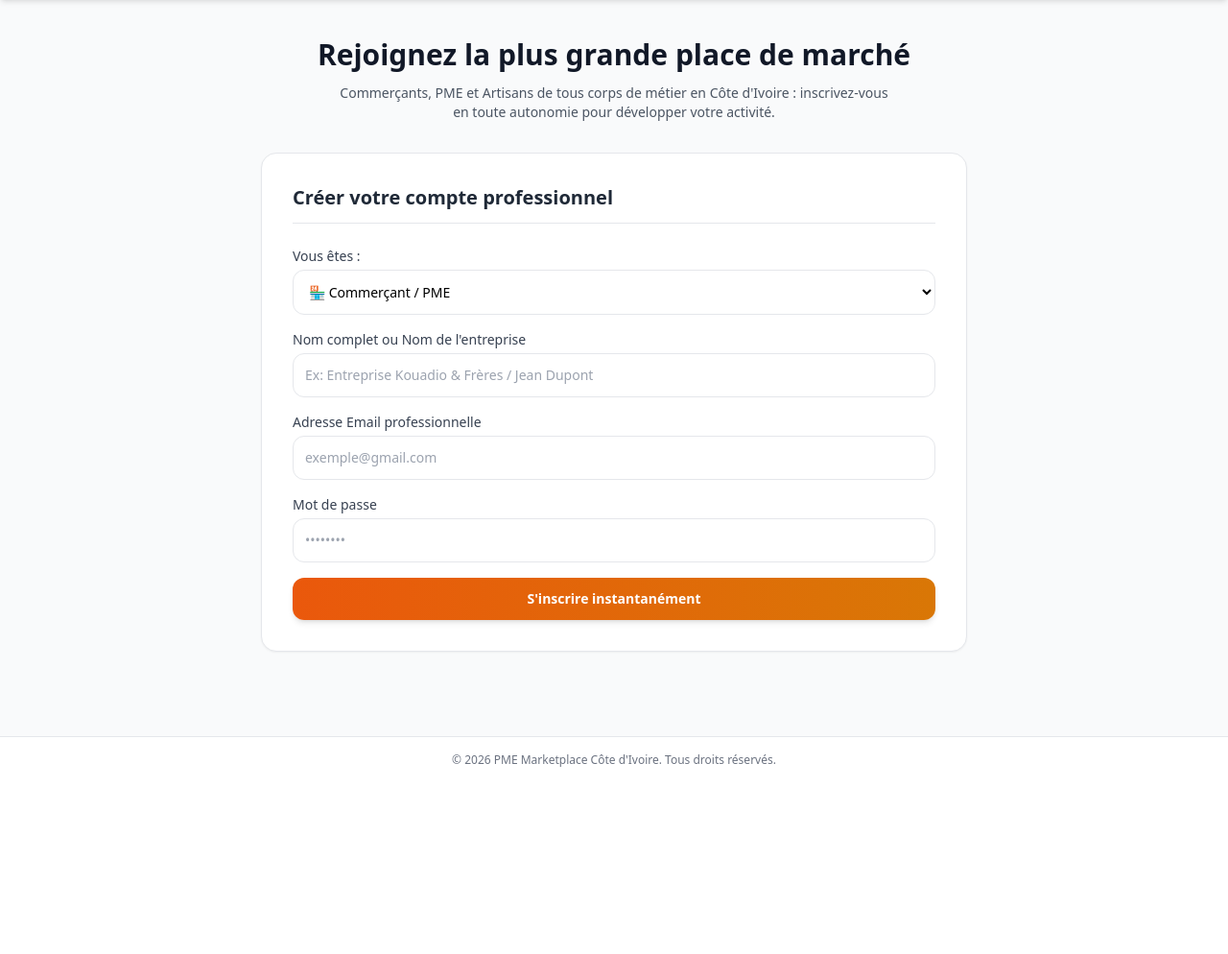
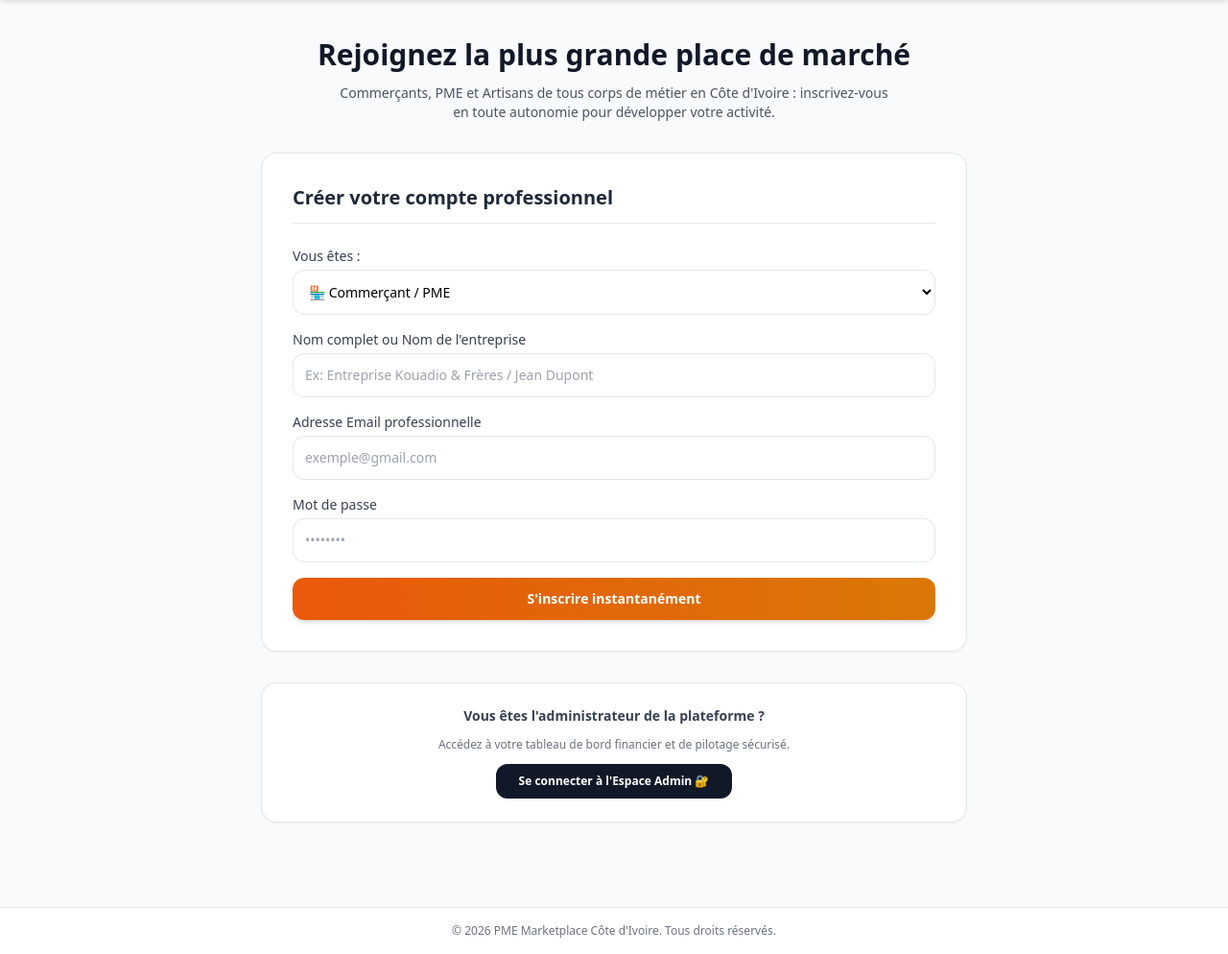
Before and after one commit to acquah2017-prog/pme-marketplace, a FastAPI app: page / in a window 1280 px wide. Shown: the part 77-1071 px from the top of the page at 96% size. Before the commit the page ends 876 px from the top, so only its background shows below. Run offline with FastAPI, Linux system fonts and the light colour scheme; some libraries are stand-ins or nearby versions.

Commit message:
Retrait de l'option admin du formulaire public et nettoyage de l'interface

```diff
--- a/templates/index.html
+++ b/templates/index.html
@@ -23,10 +23,10 @@
     </header>
 
     <!-- Contenu Principal -->
-    <main class="max-w-3xl mx-auto px-4 py-10 flex-grow w-full">
+    <main class="max-w-3xl mx-auto px-4 py-10 flex-grow w-full space-y-8">
 
         <!-- Message de bienvenue -->
-        <div class="text-center space-y-3 mb-8">
+        <div class="text-center space-y-3">
             <h2 class="text-3xl font-extrabold text-gray-900">Rejoignez la plus grande place de marché</h2>
             <p class="text-gray-600 max-w-xl mx-auto text-sm">
                 Commerçants, PME et Artisans de tous corps de métier en Côte d'Ivoire : inscrivez-vous en toute autonomie pour développer votre activité.
@@ -35,24 +35,24 @@
 
         <!-- Messages d'alerte (Succès ou Erreur) -->
         {% if succes %}
-        <div class="mb-6 p-4 bg-emerald-50 border border-emerald-200 text-emerald-800 rounded-xl text-center text-sm font-semibold shadow-sm">
+        <div class="p-4 bg-emerald-50 border border-emerald-200 text-emerald-800 rounded-xl text-center text-sm font-semibold shadow-sm">
             {{ succes }}
         </div>
         {% endif %}
 
         {% if erreur %}
-        <div class="mb-6 p-4 bg-red-50 border border-red-200 text-red-800 rounded-xl text-center text-sm font-semibold shadow-sm">
+        <div class="p-4 bg-red-50 border border-red-200 text-red-800 rounded-xl text-center text-sm font-semibold shadow-sm">
             {{ erreur }}
         </div>
         {% endif %}
 
-        <!-- Formulaire d'inscription universel -->
+        <!-- Formulaire d'inscription (SANS le rôle admin) -->
         <div class="bg-white p-8 rounded-2xl shadow-sm border border-gray-200 space-y-6">
             <h3 class="text-xl font-bold text-gray-800 border-b pb-3">Créer votre compte professionnel</h3>
 
             <form action="/inscription-web" method="POST" class="space-y-4">
 
-                <!-- Choix du rôle -->
+                <!-- Choix du rôle (Limité uniquement à Commerçant et Prestataire) -->
                 <div>
                     <label class="block text-sm font-medium text-gray-700 mb-1">Vous êtes :</label>
                     <select name="role" id="role-select" onchange="changerRole()" class="w-full p-3 border rounded-xl focus:ring-2 focus:ring-orange-500 bg-white text-sm">
@@ -93,6 +93,15 @@
             </form>
         </div>
 
+        <!-- Espace Connexion / Espace Admin discret -->
+        <div class="bg-white p-6 rounded-2xl shadow-sm border border-gray-200 text-center space-y-3">
+            <h4 class="text-sm font-bold text-gray-700">Vous êtes l'administrateur de la plateforme ?</h4>
+            <p class="text-xs text-gray-500">Accédez à votre tableau de bord financier et de pilotage sécurisé.</p>
+            <a href="/admin-login" class="inline-block bg-gray-900 hover:bg-gray-800 text-white font-semibold px-6 py-2.5 rounded-xl text-xs transition shadow-sm">
+                Se connecter à l'Espace Admin 🔐
+            </a>
+        </div>
+
     </main>
 
     <!-- Footer -->
@@ -101,6 +110,7 @@
     </footer>
 
     <!-- Script pour afficher/masquer le champ métier selon le rôle -->
+    <Sélection>
     <script>
         function changerRole() {
             const roleSelect = document.getElementById('role-select');
```
